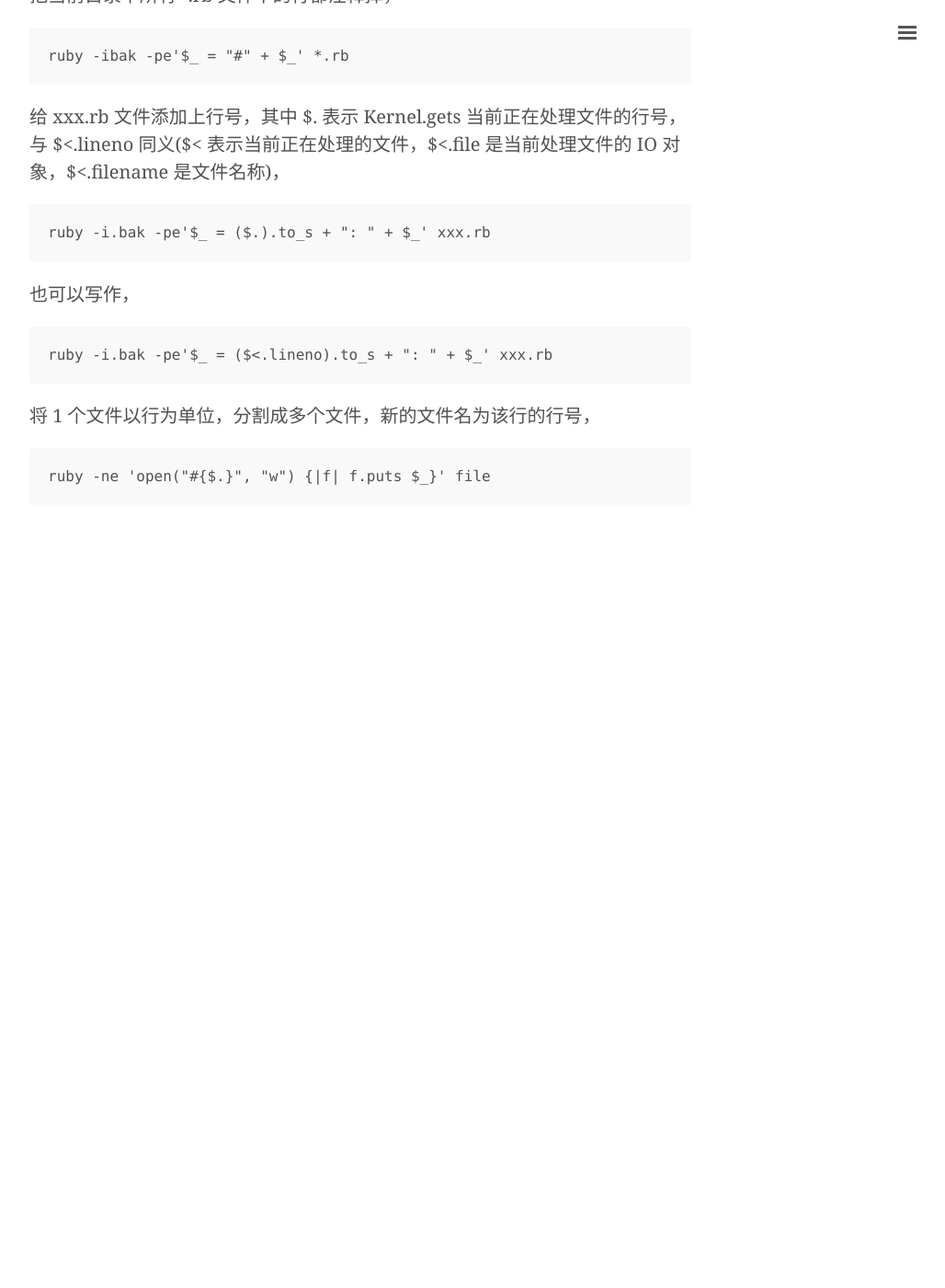
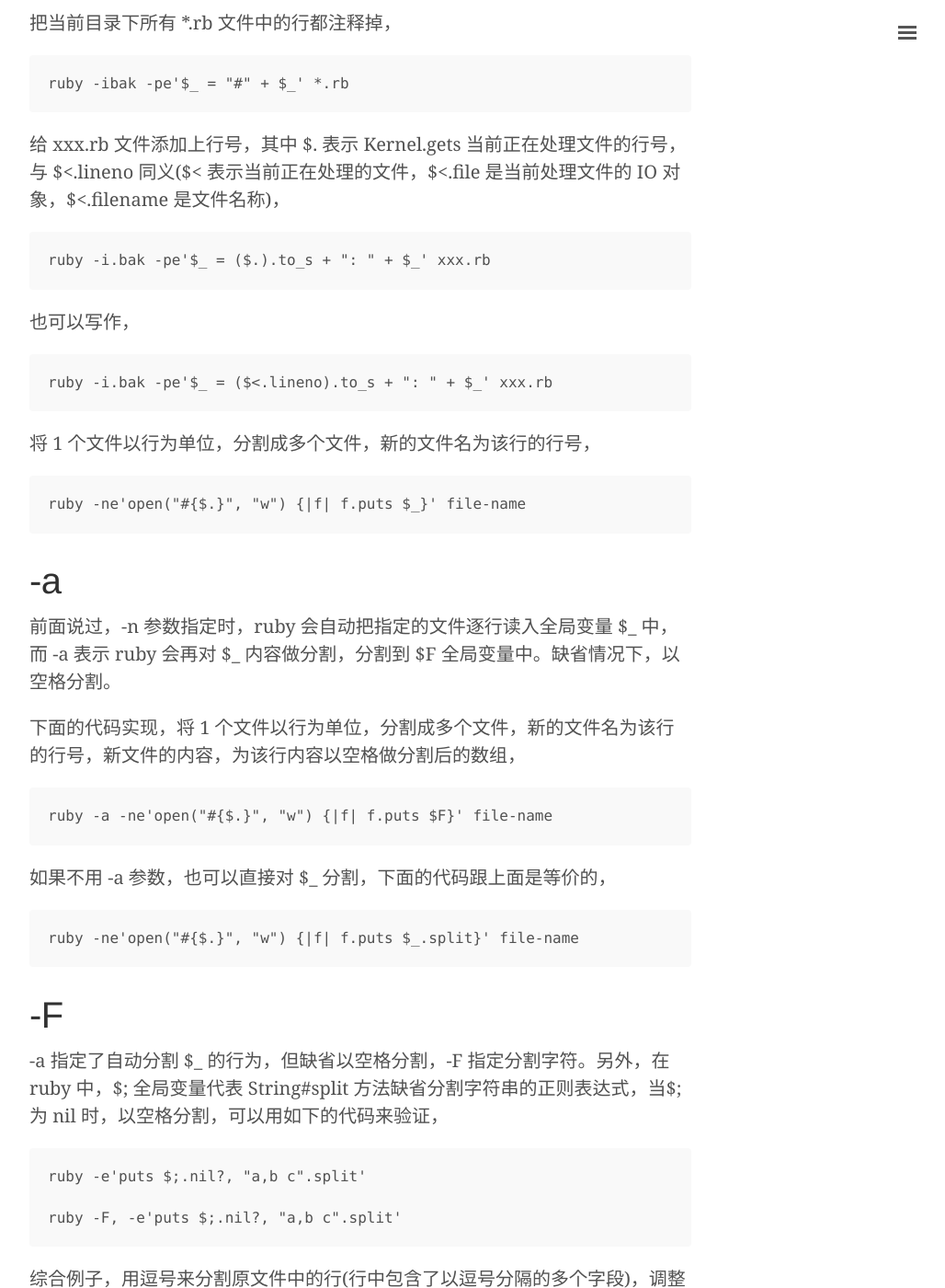
Before and after one commit to 0000-bigtree/0000-bigtree.github.io, a Jekyll site: the page built from _posts/2016-04-16-ruby-line-script.md, in a window 1280 px wide and 1400 px high, scrolled down 2190 px. Shown: the whole window at 92% size, without its empty margins (248-1276 px from the left). Built offline with Jekyll 4.4.1, drawn with Linux system fonts in a browser that asks for light colours; before the commit the page ends 2820 px from its top, so only the background shows below that; some of the changed text lies outside the part shown.

Commit message:
add -a -F 的说明

```diff
--- a/_posts/2016-04-16-ruby-line-script.md
+++ b/_posts/2016-04-16-ruby-line-script.md
@@ -54,7 +54,7 @@ end
     ruby -pe'$_ = "#" + $_' xxx.rb > new.rb
     mv new.rb xxx.rb
 
--i 可以更方便的处理这种情况，-i 后添加一个扩展名，如 -ibak(注意两者之间没有空格)，脚本中输出到标准输出时，会自动重定向到原文件中，并且会将原文件自动添加指定的扩展名后，做备份。例如，下面的脚本去掉所有当前目录下的 *.rb 文件中的注释行，并且将原来的文件备份为 *.rbbak，
+-i 可以更方便的处理这种情况，-i 后添加一个扩展名，如 -ibak(注意两者之间没有空格)，脚本中输出到标准输出时，会自动重定向到原文件中，并且会将原文件自动添加指定的扩展名后，做备份，如果 -i 后面不指定扩展名，则不会产生备份文件。例如，下面的脚本去掉所有当前目录下的 *.rb 文件中的注释行，并且将原来的文件备份为 *.rbbak，
 
     ruby -ibak -ne'puts $_ unless $_ unless =~ /^#/' *.rb
 
@@ -72,4 +72,30 @@ end
 
 将 1 个文件以行为单位，分割成多个文件，新的文件名为该行的行号，
 
-    ruby -ne 'open("#{$.}", "w") {|f| f.puts $_}' file
+    ruby -ne'open("#{$.}", "w") {|f| f.puts $_}' file-name
+
+# -a
+前面说过，-n 参数指定时，ruby 会自动把指定的文件逐行读入全局变量 $_ 中，而 -a 表示 ruby 会再对 $_ 内容做分割，分割到 $F 全局变量中。缺省情况下，以空格分割。
+
+下面的代码实现，将 1 个文件以行为单位，分割成多个文件，新的文件名为该行的行号，新文件的内容，为该行内容以空格做分割后的数组，
+
+    ruby -a -ne'open("#{$.}", "w") {|f| f.puts $F}' file-name
+
+如果不用 -a 参数，也可以直接对 $_ 分割，下面的代码跟上面是等价的，
+
+    ruby -ne'open("#{$.}", "w") {|f| f.puts $_.split}' file-name
+
+# -F
+-a 指定了自动分割 $_ 的行为，但缺省以空格分割，-F 指定分割字符。另外，在 ruby 中，$; 全局变量代表 String#split 方法缺省分割字符串的正则表达式，当$; 为 nil 时，以空格分割，可以用如下的代码来验证，
+
+    ruby -e'puts $;.nil?, "a,b c".split'
+
+    ruby -F, -e'puts $;.nil?, "a,b c".split'
+
+综合例子，用逗号来分割原文件中的行(行中包含了以逗号分隔的多个字段)，调整字段次序后，再以 tab 分隔调整次序后的字段，写回原文件，
+
+    ruby -a -F, -i -ne'puts $F.values_at(1, 0, 2, 3).join("\t")' file-name
+
+# 参考
+
+《Ruby 系统管理实战》，Andre Ben Hamou 著，仲田 等译
```
